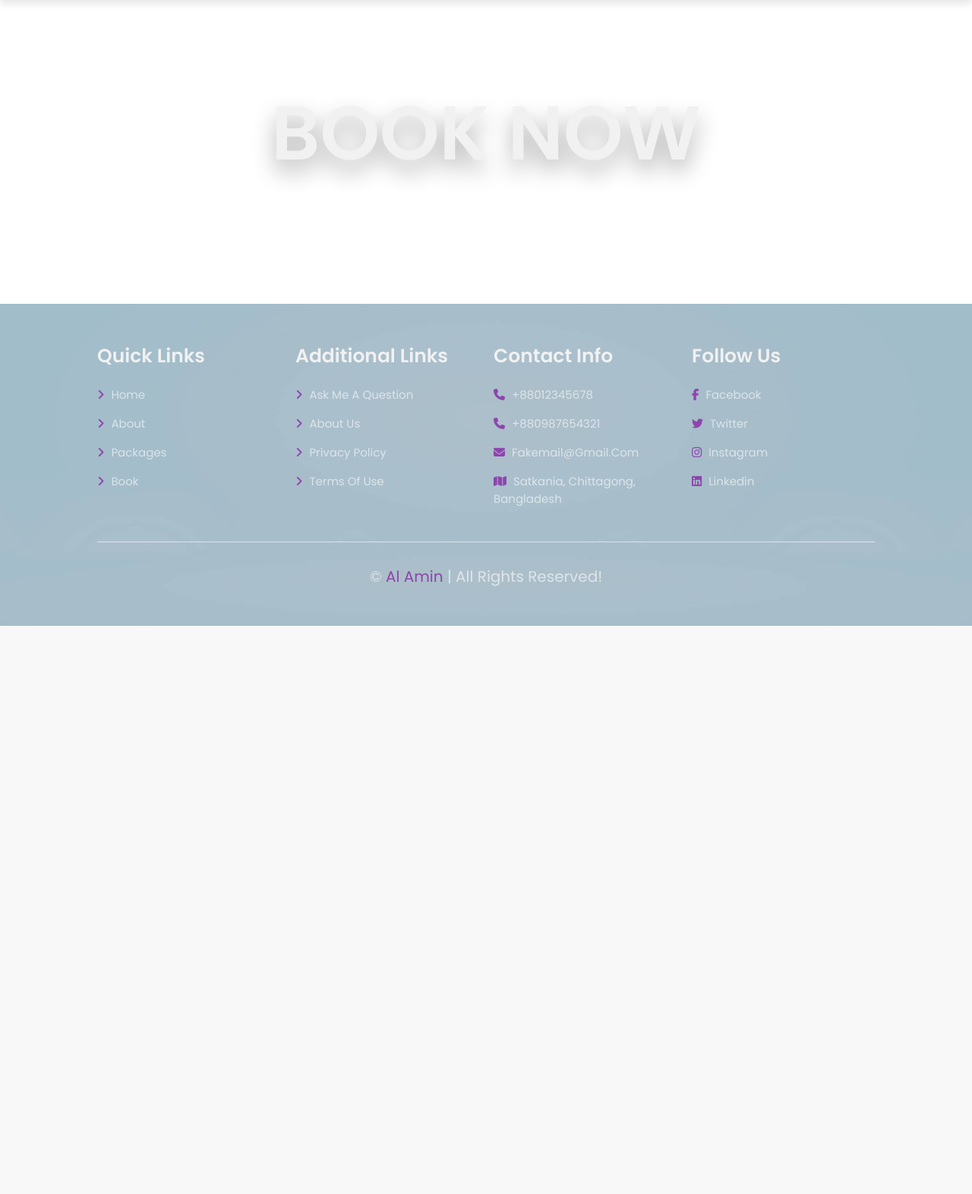
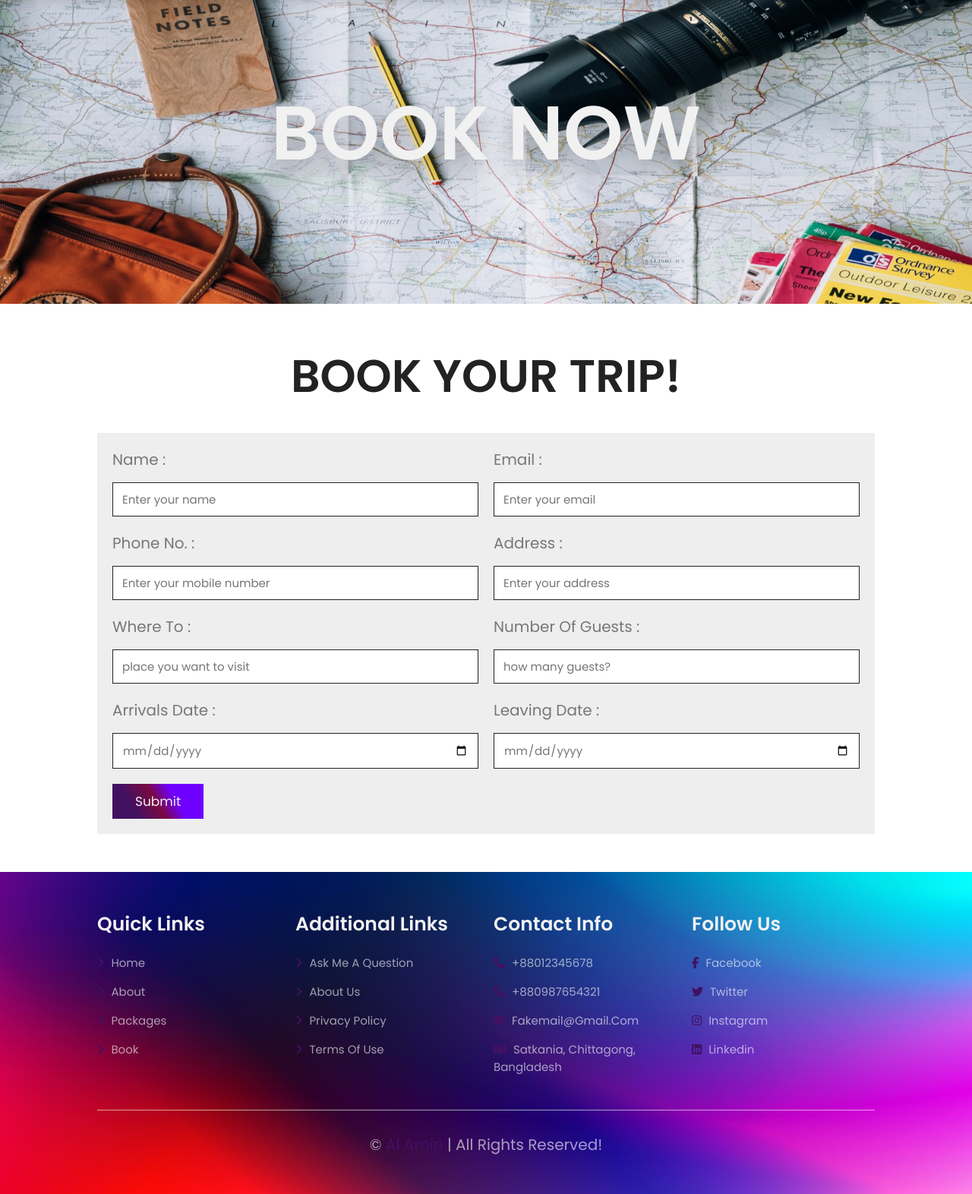
Before and after one commit to Alamin11/php-projects, a PHP site: page /book.php in a window 1280 px wide. Shown: the part 78-1650 px from the top of the page at 76% size. Before the commit the page ends 902 px from the top, so only its background shows below. Run offline with PHP 8.4, Linux system fonts and the light colour scheme.

Commit message:
added database for booking form

```diff
--- a/travel-web/book.php
+++ b/travel-web/book.php
@@ -28,9 +28,53 @@
     </section>
     <!-- Header section ends  -->
 
-    <div class="heading" style="background:url(images/heading-img-2.jpg) no-repeate">
+    <div class="heading" style="background:url(images/booking-heading.jpg) no-repeat">
         <h1>book now</h1>
     </div>
+    <!-- booking section starts -->
+
+    <section class="booking">
+        <h1 class="heading-title">book your trip!</h1>
+        <form action="book_form.php" method="post" class="book-form">
+            <div class="flex">
+                <div class="inputBox">
+                    <span>name :</span>
+                    <input type="text" placeholder="Enter your name" name="name">
+                </div>
+                <div class="inputBox">
+                    <span>email :</span>
+                    <input type="email" placeholder="Enter your email" name="email">
+                </div>
+                <div class="inputBox">
+                    <span>phone no. :</span>
+                    <input type="number" placeholder="Enter your mobile number" name="phone">
+                </div>
+                <div class="inputBox">
+                    <span>address :</span>
+                    <input type="text" placeholder="Enter your address" name="address">
+                </div>
+                <div class="inputBox">
+                    <span>where to :</span>
+                    <input type="text" placeholder="place you want to visit" name="location">
+                </div>
+                <div class="inputBox">
+                    <span>number of guests :</span>
+                    <input type="number" placeholder="how many guests?" name="guests">
+                </div>
+                <div class="inputBox">
+                    <span>arrivals date :</span>
+                    <input type="date" name="arrivals">
+                </div>
+                <div class="inputBox">
+                    <span>leaving date :</span>
+                    <input type="date" name="leaving">
+                </div>
+            </div>
+            <input type="submit" value="submit" class="btn" name="send">
+        </form>
+    </section>
+
+    <!-- booking section ends -->
 
 
 
--- a/travel-web/css/style.css
+++ b/travel-web/css/style.css
@@ -1,7 +1,7 @@
 @import url('https://fonts.googleapis.com/css2?family=Poppins:wght@100;200;300;400;500;600&display=swap');
 
 :root {
-    --color-main: #8e44ad;
+    --color-main: rgb(66, 17, 98);
     --color-black: #222;
     --color-white: #f1f1f1;
     --color-light-black: #777;
@@ -56,7 +56,7 @@ section {
 
 .btn {
     display: inline-block;
-    background: var(--color-black);
+    background: linear-gradient(60deg, rgba(66, 17, 98, 1) 24%, rgba(121, 9, 64, 1) 48%, rgba(111, 0, 255, 1) 67%);
     margin-top: 1rem;
     color: var(--color-white);
     font-size: 1.7rem;
@@ -66,6 +66,7 @@ section {
 
 .btn:hover {
     background-color: var(--color-main);
+    background: rgb(66, 17, 98);
 }
 
 .heading {
@@ -76,6 +77,7 @@ section {
     display: flex;
     align-items: center;
     justify-content: center;
+    background-color: rgba(0, 0, 0, .75);
 }
 
 .heading h1 {
@@ -548,6 +550,52 @@ section {
 
 /* package section ends */
 
+/* booking section starts */
+.booking .book-form {
+    padding: 2rem;
+    background: var(--color-light-bg);
+}
+
+.booking .book-form .flex {
+    display: flex;
+    flex-wrap: wrap;
+    gap: 2rem;
+}
+
+.booking .book-form .flex .inputBox {
+    flex: 1 1 41rem;
+}
+
+.booking .book-form .flex .inputBox input {
+    width: 100%;
+    padding: 1rem 1.2rem;
+    font-size: 1.5rem;
+    color: var(--color-light-black);
+    text-transform: none;
+    margin-top: 1.5rem;
+    border: var(--border);
+
+}
+
+.booking .book-form .flex .inputBox input:focus {
+    background: var(--color-main);
+    color: var(--color-white);
+}
+
+.booking .book-form .flex .inputBox input:focus::placeholder {
+    color: var(--color-white);
+}
+
+.booking .book-form .flex .inputBox span {
+    font-size: 2rem;
+    color: var(--color-light-black);
+}
+
+.booking .book-form .btn {
+    margin-top: 2rem;
+}
+
+/* booking section ends */
 
 /* footer section start*/
 
@@ -636,6 +684,10 @@ section {
 }
 
 @media(max-width:768px) {
+    .heading h1 {
+        font-size: 4rem;
+    }
+
     #menu-btn {
         display: inline-block;
         transition: .2s linear;
```
Also changed, not shown: travel-web/book_form.php (+21 -0 lines), travel-web/connect_db.php (added, +20 -0 lines), travel-web/images/booking-heading.jpg (added), travel-web/images/footer-bg.jpg, travel-web/images/saintmartin.avif (deleted).
